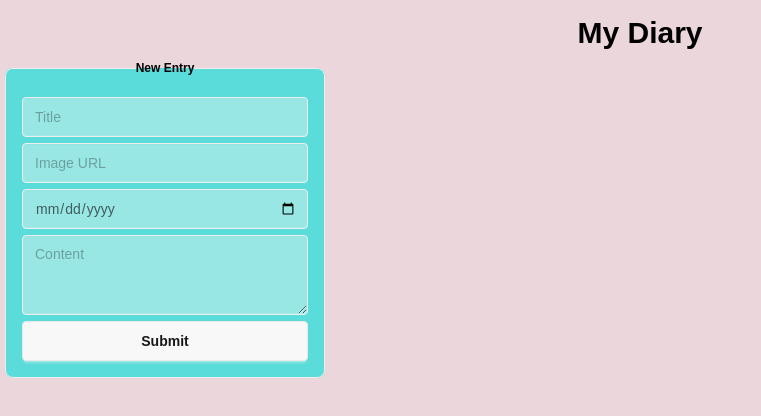
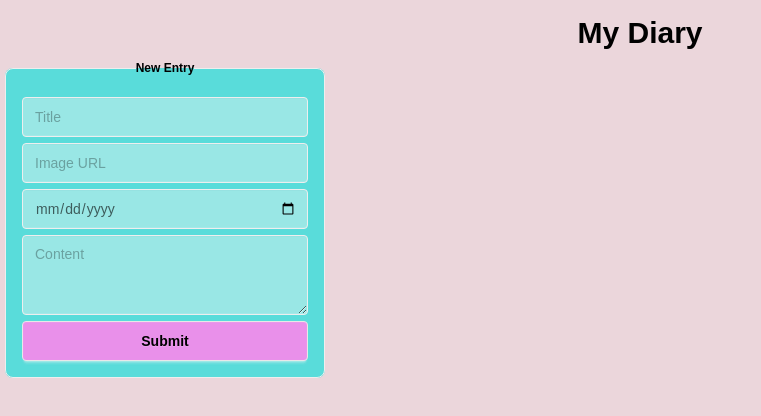
Before and after one commit to Ron-sagiv/personal-diary, a React (Vite) app: page / in a window 1280 px wide. Shown: the top 416 px of the page, without its empty margins (0-761 px from the left). Built offline with nearby package versions, Linux system fonts and the light colour scheme.

Commit message:
Added color to submit button

```diff
--- a/src/components/EntryForm.jsx
+++ b/src/components/EntryForm.jsx
@@ -108,7 +108,7 @@
         {errors.content && (
           <p className="text-red-500 text-sm">{errors.content}</p>
         )}
-        <button type="submit" className="btn">
+        <button type="submit" className="btn bg-[#e990ea] text-inherit">
           Submit
         </button>
       </fieldset>
```
